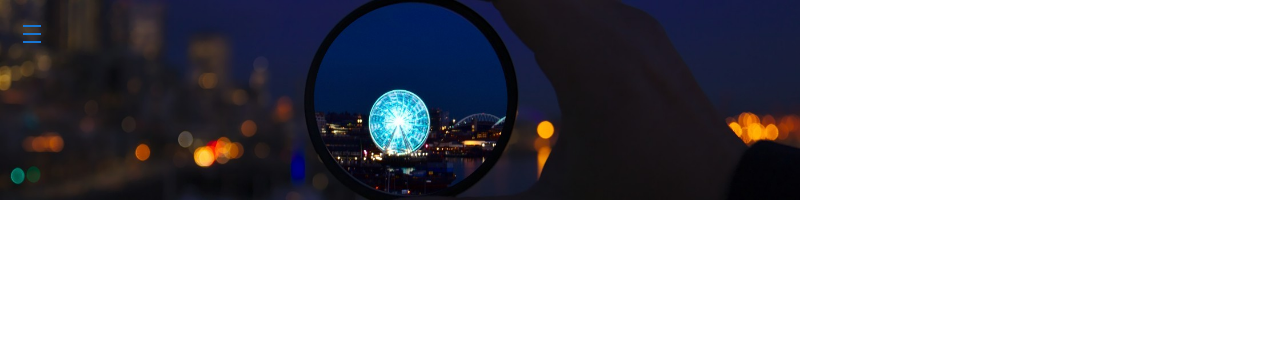
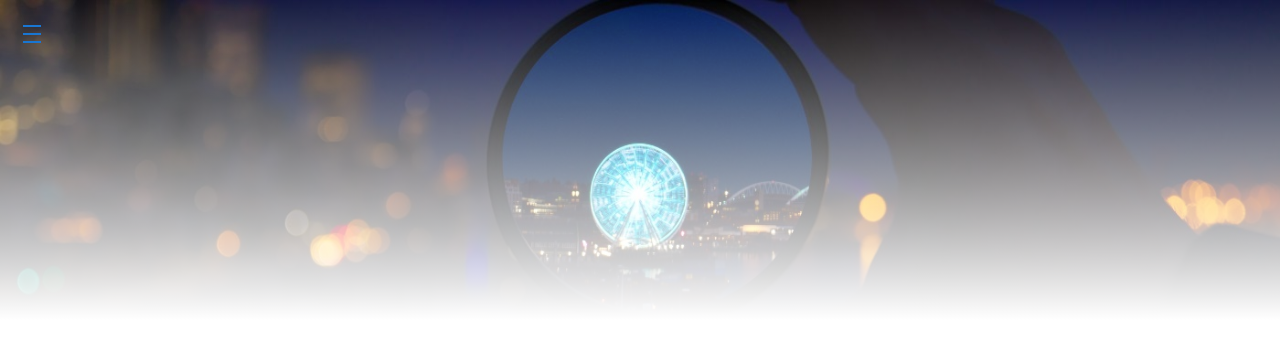
Before and after one commit to Daniel-Horsnell/portfolio-website, a React (Create React App) app in the folder project/: page / in a window 1280 px wide. Shown: the top 344 px of the page. Built offline with nearby package versions, Linux system fonts and the light colour scheme.

Commit message:
Fixed the photo Animator.

```diff
--- a/project/src/components/home.tsx
+++ b/project/src/components/home.tsx
@@ -9,12 +9,12 @@ interface homeProps {
 
 function Home({ onOpen }: homeProps) {
   return (
-    <div style={{ position: 'relative' }}>
+    <div style={{ position: 'relative' , width: '100%'}}>
       <Button onClick={onOpen} style={{ position: 'absolute', top: '1rem', left: 0, zIndex: 2 }}>
         <DensityMediumIcon />
       </Button>
 
-      <PhotoAnimator photoUrls={['Background.jpeg']} passedStyle={{ position: 'relative', zIndex: 1, top: 0, alignItems: 'baseline' }} />
+      <PhotoAnimator photoUrl={'Background.jpeg'} passedStyle={{ position: 'relative', zIndex: 1, top: 0, alignItems: 'baseline', width: '100%', height: '100%' }} />
   </div>
   );
 };
--- a/project/src/shared/photoAnimator.tsx
+++ b/project/src/shared/photoAnimator.tsx
@@ -2,7 +2,7 @@ import React from 'react';
 import styled, { keyframes } from 'styled-components';
 
 interface photoAnimatorProps {
-  photoUrls: string[];
+  photoUrl: string;
   passedStyle: any;
 }
 
@@ -15,29 +15,45 @@ const fadeIn = keyframes`
   }
 `;
 
+const Container = styled.div`
+  width: 100%;
+  background-color: white;
+`;
+
 const PhotoContainer = styled.div`
   display: flex;
   justify-content: center;
   align-items: center;
-  height: 100vh;
+  width: 100%;
+  height: 100%;
 `;
 
 const Photo = styled.img`
-  width: 100vh;
+  width: 100%;
   height: auto;
   animation: ${fadeIn} 1.5s ease-in-out;
   box-shadow: 0 0 8px 8px white inset;
 `;
 
-export default function PhotoAnimator({photoUrls, passedStyle}: photoAnimatorProps) {
+const BottomBlur = styled.div`
+  position: absolute;
+  bottom: 0;
+  left: 0;
+  width: 100%;
+  height: 100%;
+  background: linear-gradient(to bottom, rgba(255, 255, 255, 0), rgba(255, 255, 255, 1));
+`;
+
+export default function PhotoAnimator({photoUrl, passedStyle}: photoAnimatorProps) {
   return (
     <div style={{alignItems: 'baseline'}}>
       <React.Fragment>
-        <PhotoContainer style={passedStyle}>
-          {photoUrls.map((url, index) => (
-            <Photo key={index} src={url} alt={`Photo ${index + 1}`} style={{ boxShadow: '0 0 50px 50px white inset'}}/>
-          ))}
-        </PhotoContainer>
+        <Container>
+          <PhotoContainer style={passedStyle}>
+            <Photo src={photoUrl} alt={`Photo ${photoUrl}`} style={{ boxShadow: '0 0 50px 50px white inset', width: '100%', height: 'auto'}}/>
+            <BottomBlur/>
+          </PhotoContainer>
+        </Container>
       </React.Fragment>
     </div>
   );
```
